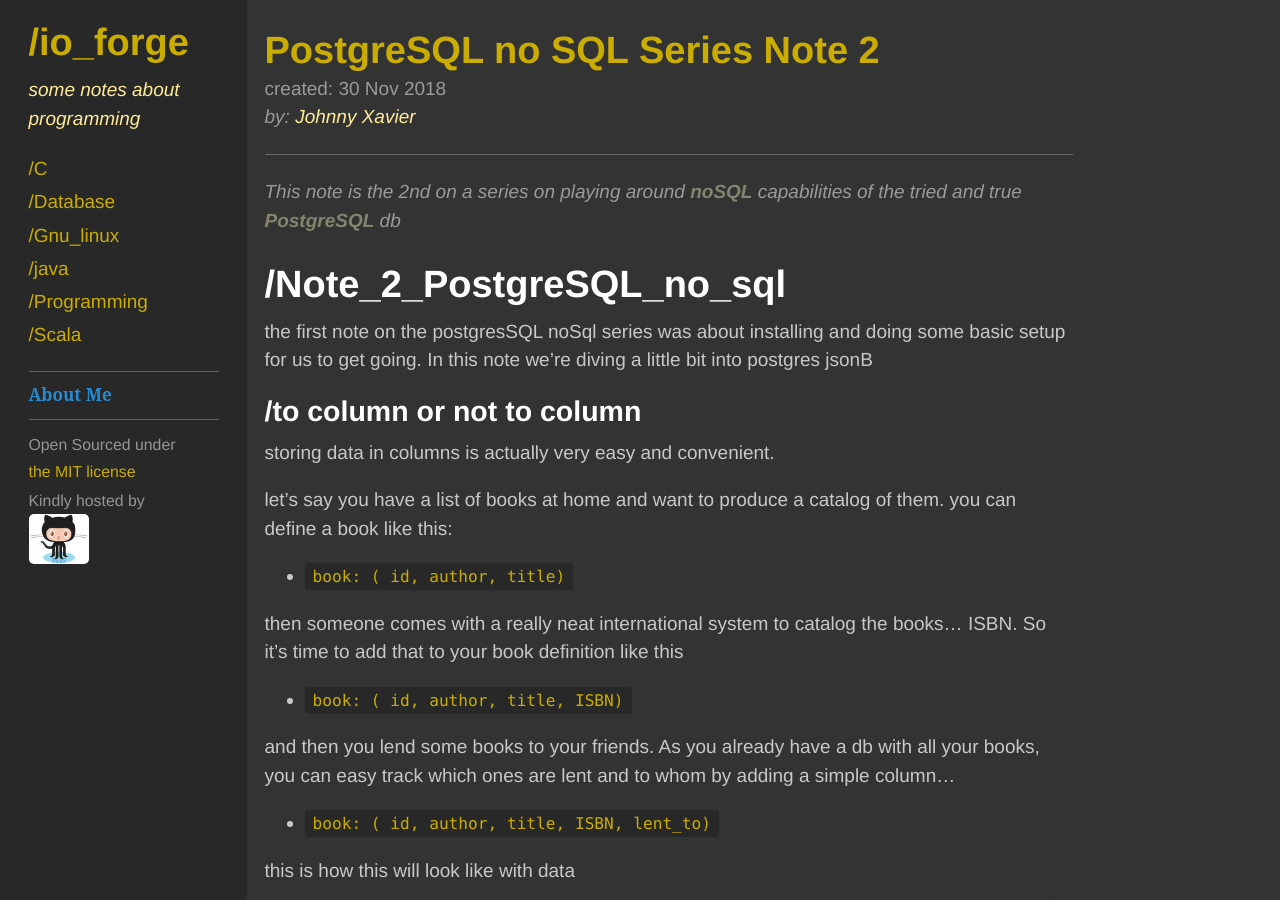
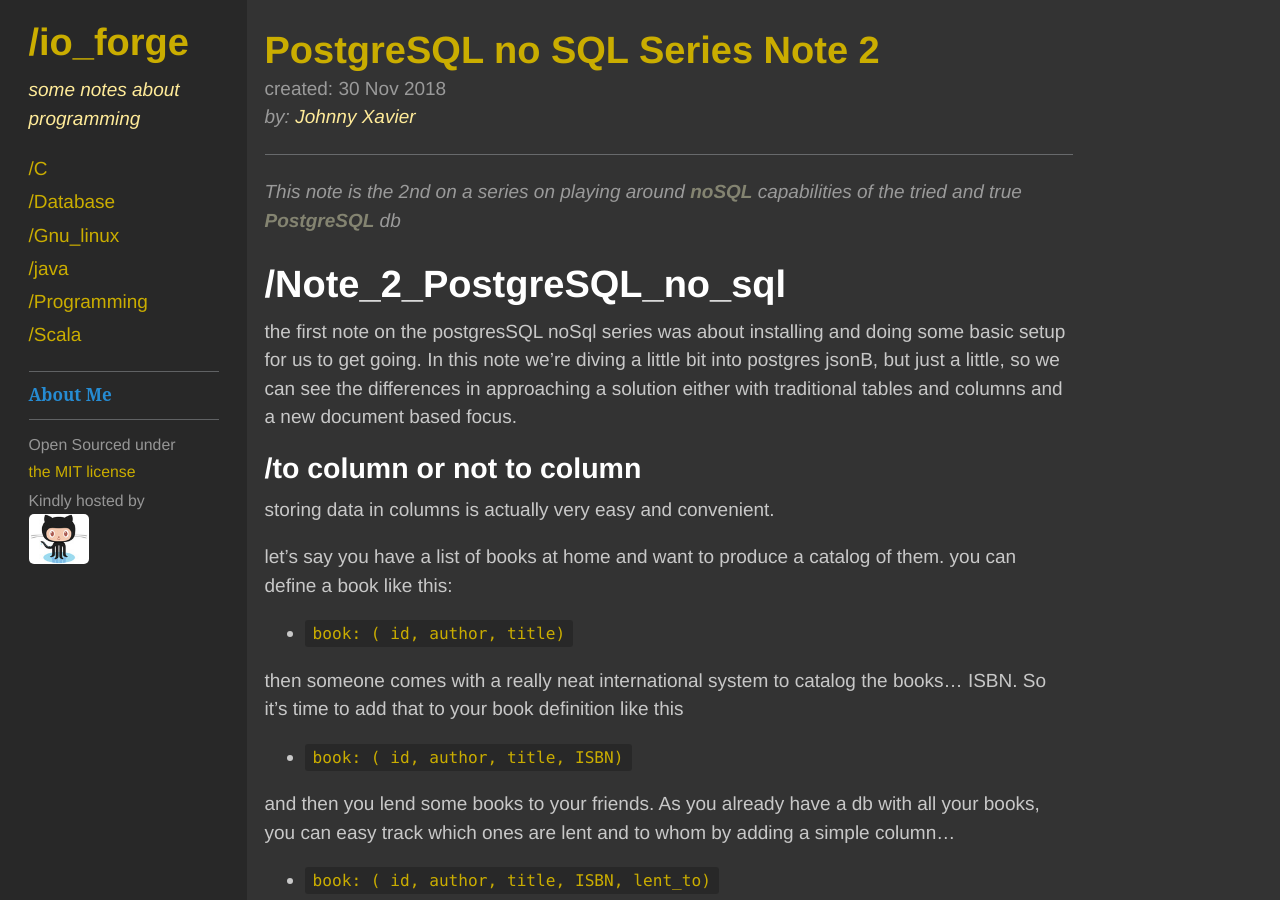
Before and after one commit to JohnnyXavier/johnnyxavier.github.io, a Jekyll site: the page built from _posts/2018-11-30-postgres-nosql-2.md, in a window 1280 px wide and 900 px high. Built offline with Jekyll 4.4.1, drawn with Linux system fonts in a browser that asks for light colours; comment, search, counter and statistics services are not loaded.

```diff
--- a/_posts/2018-11-30-postgres-nosql-2.md
+++ b/_posts/2018-11-30-postgres-nosql-2.md
@@ -10,7 +10,7 @@
 ---
 
 # /Note_2_PostgreSQL_no_sql
-the first note on the postgresSQL noSql series was about installing and doing some basic setup for us to get going. In this note we're diving a little bit into postgres jsonB
+the first note on the postgresSQL noSql series was about installing and doing some basic setup for us to get going. In this note we're diving a little bit into postgres jsonB, but just a little, so we can see the differences in approaching a solution either with traditional tables and columns and a new document based focus.
 
 ## /to column or not to column
 storing data in columns is actually very easy and convenient.
```
